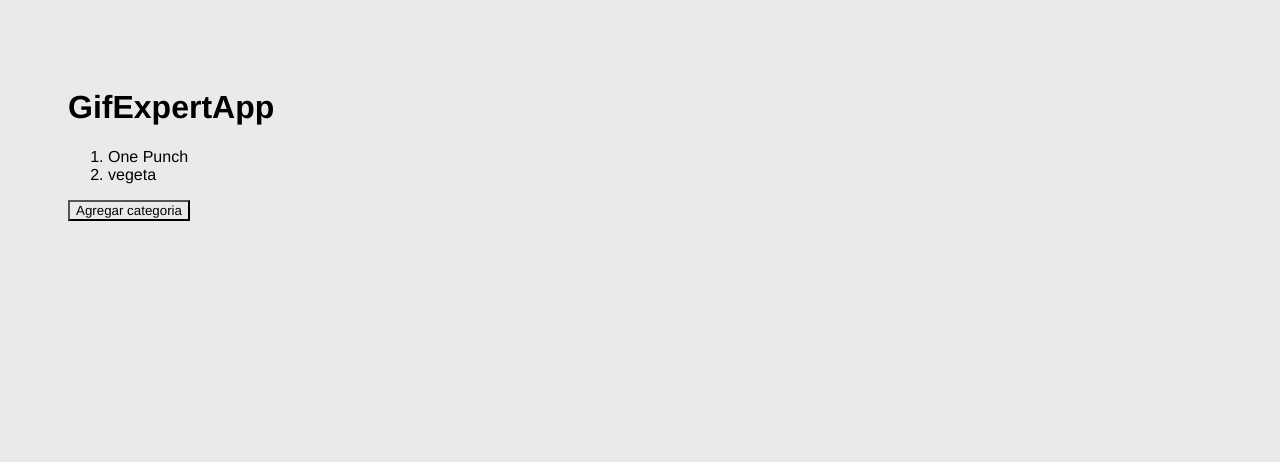
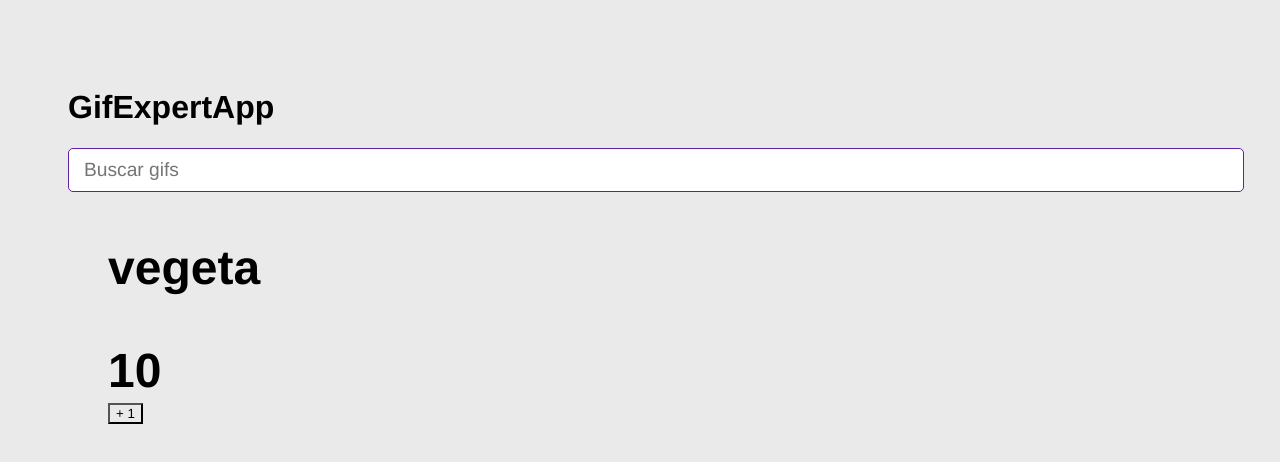
Before and after one commit to leanbenac/react-course, a React (Vite) app in the folder 04-gif-expert-app/: page / in a window 1280 px wide. Shown: the top 462 px of the page. Built offline with nearby package versions, Linux system fonts and the light colour scheme; no server answers.

Commit message:
useEffect + gitGrid

```diff
--- a/04-gif-expert-app/src/GifExpertApp.jsx
+++ b/04-gif-expert-app/src/GifExpertApp.jsx
@@ -1,34 +1,36 @@
-import { useState } from 'react'
+import { useState } from "react";
+import AddCategory from "./components/AddCategory";
+import { GifGrid } from "./components/GifGrid";
 
 const GifExpertApp = () => {
-
-    const [categories, setCategories] = useState(['One Punch', ' vegeta']);
+  const [categories, setCategories] = useState(["vegeta"]);
 
   console.log(categories);
 
-    const onAddCategory = () => {
-        setCategories([...categories, 'Valorant'])
-        // setCategories( cat => [...cat, 'valorant'])
-    }
+  const onAddCategory = (newCategory) => {
+    //para no repetir en input
+    if (categories.includes(newCategory)) return;
 
+    setCategories([newCategory, ...categories]);
+  };
 
   return (
     <>
-            {/* {titulo} */}
       <h1>GifExpertApp</h1>
 
-            {/* {input} */}
+      <AddCategory onNewCategory={onAddCategory} />
 
       <ol>
-                {categories.map( category => {
-                    return <li key={ category} >{category}</li>
-                })}
+        {categories.map((category) => (
+            <GifGrid
+                key={ category }
+                category={category} />
+        ))}
       </ol>
-                <button onClick={ onAddCategory } > Agregar categoria </button>
       {/* {Listado gif} */}
       {/* {gitItem} */}
     </>
-    )
-}
+  );
+};
 
-export default GifExpertApp
+export default GifExpertApp;
--- /dev/null
+++ b/04-gif-expert-app/src/components/AddCategory.jsx
@@ -0,0 +1,35 @@
+import { useState } from 'react'
+
+const AddCategory = ( { onNewCategory }) => {
+
+    const [inputValue, setInputValue] = useState('');
+
+    const onInputChange= ({target}) =>{
+        setInputValue( target.value );
+    }
+
+    const onSubmit = (event) => {
+        event.preventDefault();
+        if ( inputValue.trim().length <= 1) return;
+
+        // setCategories( categories => [inputValue, ...categories ]);
+        onNewCategory( inputValue.trim());
+        setInputValue('');
+    }
+
+
+    return (
+            <form onSubmit={ onSubmit }>
+                <input
+                    type="text"
+                    placeholder='Buscar gifs'
+                    value={ inputValue }
+                    onChange={ onInputChange }
+
+                />
+            </form>
+
+    )
+}
+
+export default AddCategory
--- /dev/null
+++ b/04-gif-expert-app/src/components/GifGrid.jsx
@@ -0,0 +1,27 @@
+import { useEffect, useState } from "react";
+import { getGifs } from "../helpers/getGifs";
+
+export const GifGrid = ({ category }) => {
+  const [counter, setCounter] = useState(10);
+
+  //HOOK efecto secundarios
+
+
+    useEffect( () => {
+
+      getGifs(category);
+
+    },[])
+
+
+  return (
+    <>
+      <h3>{category}</h3>
+
+
+      <h3>{counter}</h3>
+
+      <button onClick={() => setCounter(counter + 1)}> + 1 </button>
+    </>
+  );
+};
--- /dev/null
+++ b/04-gif-expert-app/src/helpers/getGifs.js
@@ -0,0 +1,21 @@
+
+
+
+export const getGifs = async (category) => {
+
+
+    const url = `https://api.giphy.com/v1/gifs/search?api_key=VgyN9DDATMcmAPCIuX3pSvEiXzmFsywf&q=${ category }&limit=10`;
+    const resp = await fetch(url);
+    const { data } = await resp.json()
+
+    const gifs = data.map( img => ({
+        id: img.id,
+        title: img.title,
+        url: img.images.downsized_medium.url
+
+    }))
+
+    console.log(gifs);
+
+    return gifs;
+}
```
Lines whose indentation alone changed are shown as unchanged.
